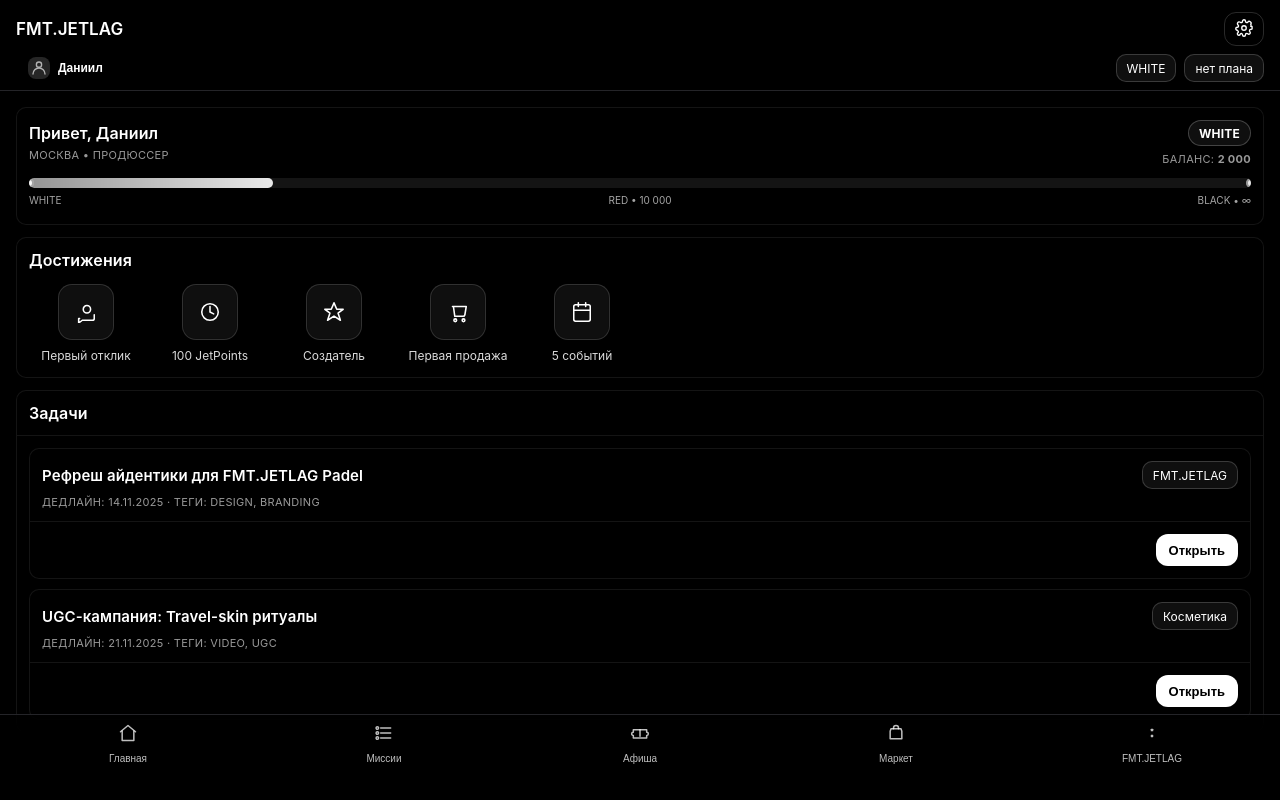
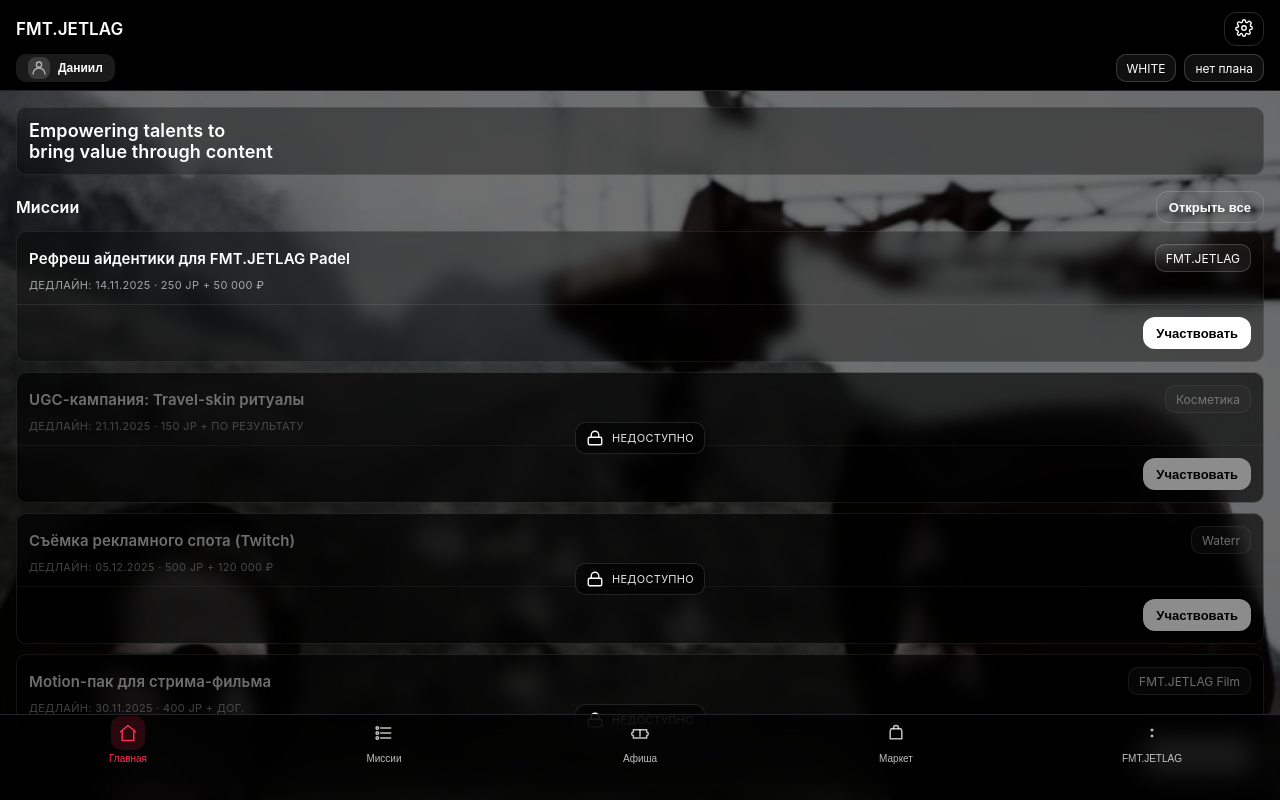
Before and after one commit to svechnikovdan-source/jetlag-tma, a Next.js app: page / in a window 1280 px wide. Shown: the top 800 px of the page. Built offline with nearby package versions, Linux system fonts and the light colour scheme.

Commit message:
UI tidy: stable icons, clean tabbar, full screens

```diff
--- a/app/page.tsx
+++ b/app/page.tsx
@@ -15,8 +15,8 @@
   Bag: () => (<svg width="20" height="20" viewBox="0 0 24 24" fill="none" stroke="currentColor" strokeWidth="1.8" strokeLinecap="round" strokeLinejoin="round"><path d="M6 7h12l1 3v9H5V10l1-3z"/><path d="M9 7V6a3 3 0 0 1 6 0v1"/></svg>),
   Brand: () => (<svg width="20" height="20" viewBox="0 0 24 24" fill="currentColor"><rect x="10.5" y="7" width="3" height="3" rx="0.5"/><rect x="10.5" y="14" width="3" height="3" rx="0.5"/></svg>),
   User: () => (<svg width="18" height="18" viewBox="0 0 24 24" fill="none" stroke="currentColor" strokeWidth="1.8" strokeLinecap="round" strokeLinejoin="round"><circle cx="12" cy="7.5" r="3.5"/><path d="M4 20a8 8 0 0 1 16 0"/></svg>),
-  Settings: () => (<svg width="18" height="18" viewBox="0 0 24 24" fill="none" stroke="currentColor" strokeWidth="1.8" strokeLinecap="round" strokeLinejoin="round"><circle cx="12" cy="12" r="3"/><path d="M19.4 15a1.6 1.6 0 0 0 .33 1.82l.06.06a2 2 0 1 1-2.83 2.83l-.06-.06a1.6 1.6 0 0 0-1.82-.33A1.6 1.6 0 0 0 14 21a2 2 0 0 1-4 0 1.6 1.6 0 0 0-1-1.51 1.6 1.6 0 0 0-1.82.33l-.06.06A2 2 0 1 1 4.29 17.9l.06-.06A1.6 1.6 0 0 0 4 16.02 1.6 1.6 0 0 0 2.49 15H3a2 2 0 0 1 0-4h.09c.67 0 1.27-.39 1.51-1a1.6 1.6 0 0 0-.33-1.82l-.06-.06A2 2 0 1 1 7.04 4.29l.06.06c.5.5 1.2.66 1.82.33A1.6 1.6 0 0 0 10 3a2 2 0 0 1 4 0 1.6 1.6 0 0 0 1.08 1.6c.62.33 1.32.17 1.82-.33l.06-.06A2 2 0 1 1 21 7.04l-.06.06c.5.5.66 1.2.33 1.82.24.61.84 1 1.51 1H21a2 2 0 0 1 0 4h-.09a1.6 1.6 0 0 0-1.51 1z"/></svg>),
-  Temple: () => (<svg width="18" height="18" viewBox="0 0 24 24" fill="none" stroke="currentColor" strokeWidth="1.8" strokeLinecap="round" strokeLinejoin="round"><path d="M3 10l9-5 9 5"/><path d="M4 10v8M8 10v8M12 10v8M16 10в8M20 10v8M2 18h20"/></svg>),
+  Settings: () => (<svg width="18" height="18" viewBox="0 0 24 24" fill="none" stroke="currentColor" strokeWidth="1.8" strokeLinecap="round" strokeLinejoin="round"><circle cx="12" cy="12" r="3"/><path d="M19.4 15a1.6 1.6 0 0 0 .33 1.82l.06.06a2 2 0 1 1-2.83 2.83l-.06-.06a1.6 1.6 0 0 0-1.82-.33A1.6 1.6 0 0 0 14 21a2 2 0 0 1-4 0 1.6 1.6 0 0 0-1-1.51 1.6 1.6 0 0 0-1.82.33l-.06.06A2 2 0 1 1 4.29 17.9l.06-.06A1.6 1.6 0 0 0 4 16.02 1.6 1.6 0 0 0 2.49 15H3a2 2 0 0 1 0-4h.09c.67 0 1.27-.39 1.51-1a1.6 1.6 0 0 0-.33-1.82l-.06-.06A2 2 0 1 1 7.04 4.29l.06.06c.5.5 1.2.66 1.82.33A1.6 1.6 0 0 0 10 3a2 2 0 0 1 4 0 1.6 1.6 0 0 0 1.08 1.6c.62.33 1.32.17 1.82-.33l.06-.06A2 2 0 1 1 21 7.04l-.06.06c-.5.5-.66 1.2-.33 1.82.24.61.84 1 1.51 1H21a2 2 0 0 1 0 4h-.09a1.6 1.6 0 0 0-1.51 1z"/></svg>),
+  Temple: () => (<svg width="18" height="18" viewBox="0 0 24 24" fill="none" stroke="currentColor" strokeWidth="1.8" strokeLinecap="round" strokeLinejoin="round"><path d="M3 10l9-5 9 5"/><path d="M4 10v8M8 10v8M12 10v8M16 10v8M20 10v8M2 18h20"/></svg>),
   Lock: () => (
     <svg width="18" height="18" viewBox="0 0 24 24" fill="none" stroke="currentColor" strokeWidth="1.8" strokeLinecap="round" strokeLinejoin="round">
       <rect x="3" y="11" width="18" height="10" rx="2" /><path d="M7 11V8a5 5 0 0 1 10 0v3" />
@@ -28,6 +28,7 @@
 type Mission = { id:string; brand:string; title:string; deadline:string; tags:string[]; rewards:{jetpoints:number; cash?:string}; minStatus:StatusLevel; requiredPlan:Exclude<PlanKey,null>|null; };
 type EventItem = { id:string; title:string; date:string; place:string; access:{minStatus:StatusLevel; plan:PlanKey}; price:number };
 type MarketItem = { id:string; type:"SERVICE"|"PRODUCT"; title:string; price:number; owner:string };
+type DailyItem = { id:string; title:string; tag:string; action?: string };
 
 const MISSIONS: Mission[] = [
   { id:"m1", brand:"FMT.JETLAG", title:"Рефреш айдентики для FMT.JETLAG Padel", deadline:"14.11.2025", tags:["design","branding"], rewards:{jetpoints:250, cash:"50 000 ₽"}, minStatus:"WHITE", requiredPlan:null },
@@ -51,9 +52,15 @@
 const PEOPLE = [
   { id:"u1", name:"Арсений", role:"Основатель" },
   { id:"u2", name:"Даниил", role:"Нефтянник" },
-  { id:"u3", name:"Бадри", role:"Грузин" },
-  { id:"u4", name:"9Mice", role:"Музыкант" },
+  { id:"u3", name:"Бадри", role:"Gruzin" },
+  { id:"u4", name:"9Mice", role:"Artist" },
   { id:"u5", name:"Kai Angel", role:"Музыкант" },
+];
+
+const DAILY: DailyItem[] = [
+  { id:"d1", title:"Протестируй 1 миссию и оставь фидбек", tag:"community" },
+  { id:"d2", title:"Сними короткий backstage 15–30 сек", tag:"ugc" },
+  { id:"d3", title:"Добавь 1 товар/услугу в маркет", tag:"market", action:"Опубликовать" },
 ];
 
 /** ── Primitives ───────────────────────────────────── */
@@ -82,7 +89,7 @@
         className="row"
         onClick={onProfile}
         aria-label="Профиль"
-        style={{gap:8, background:"transparent", border:"none", borderRadius:10, height:28, padding:"0 12px", alignItems:"center",}}
+        style={{gap:8, background:"#1a1a1a", border:"none", borderRadius:10, height:28, padding:"0 12px", alignItems:"center"}}
       >
         <span className="ava" style={{width:22,height:22, borderRadius:8, background:"rgba(255,255,255,.15)", display:"flex", alignItems:"center", justifyContent:"center"}}><Icon.User/></span>
         <span style={{fontSize:12,fontWeight:600,color:"white"}}>Даниил</span>
@@ -129,7 +136,15 @@
   </div>
 );
 
-const HomeScreen: React.FC<{go:React.Dispatch<React.SetStateAction<Tab>>}> = ({go}) => (
+/** HOME: 2 блока — Миссии + Jetlag Daily */
+const HomeScreen: React.FC<{
+  go:React.Dispatch<React.SetStateAction<Tab>>;
+  status: StatusLevel; plan: PlanKey;
+}> = ({go, status, plan}) => {
+  const canSee = (m: Mission) =>
+    rank(status) >= rank(m.minStatus) && (!m.requiredPlan || plan === m.requiredPlan);
+
+  return (
     <div
       className="page pad fade-in"
       style={{
@@ -144,21 +159,65 @@
       <div style={{ position: "absolute", inset: 0, background: "rgba(0,0,0,0.55)", zIndex: 0 }} />
       <div style={{ position: "relative", zIndex: 1 }}>
         <Hero />
+
+        {/* Блок: Миссии */}
         <div className="sp-4" />
-      <div className="grid-2">
-        {[
-          { k: "missions" as Tab, t: "Миссии", d: "Выбирай задачи" },
-          { k: "events" as Tab, t: "Афиша", d: "Митапы и турниры" },
-          { k: "market" as Tab, t: "Маркет", d: "Услуги и товары" },
-          { k: "jetlag" as Tab, t: "FMT.JETLAG", d: "Экосистема Джетлаг" },
-        ].map((b) => (
-          <div className="card" key={b.k}>
-            <div className="card-sec">
         <div className="row-b">
-                <div className="h2">{b.t}</div>
-                <Button kind="ghost" size="s" onClick={() => go(b.k)}>Открыть</Button>
+          <div className="h2">Миссии</div>
+          <Button kind="ghost" size="s" onClick={()=>go("missions")}>Открыть все</Button>
         </div>
-              <div className="t-body" style={{ marginTop: 6 }}>{b.d}</div>
+        <div className="sp-2" />
+        <div className="list">
+          {MISSIONS.map(m=>{
+            const locked = !canSee(m);
+            return (
+              <div className="card" key={m.id} style={{position:"relative", overflow:"hidden"}}>
+                {locked && (
+                  <div aria-hidden style={{ position:"absolute", inset:0, background:"rgba(0,0,0,0.45)", display:"flex", alignItems:"center", justifyContent:"center", zIndex:1 }}>
+                    <div className="row" style={{ gap: 8, padding: "6px 10px", borderRadius: 10, background: "rgba(0,0,0,0.55)", border: "1px solid rgba(255,255,255,0.12)" }}>
+                      <Icon.Lock />
+                      <span className="t-caption" style={{ color: "rgba(255,255,255,.9)" }}>Недоступно</span>
+                    </div>
+                  </div>
+                )}
+                <div className="card-sec" style={{opacity:locked?0.78:1}}>
+                  <div className="row-b">
+                    <div className="h2" style={{fontSize:15}}>{m.title}</div>
+                    <Chip>{m.brand}</Chip>
+                  </div>
+                  <div className="t-caption" style={{marginTop:6}}>
+                    Дедлайн: {m.deadline} · {m.rewards.jetpoints} JP{m.rewards.cash?` + ${m.rewards.cash}`:""}
+                  </div>
+                </div>
+                <div className="separator" />
+                <div className="card-sec" style={{display:"flex", justifyContent:"flex-end"}}>
+                  <Button size="s" className={locked?"btn-disabled":""} onClick={!locked?()=>go("missions"):undefined}>
+                    Участвовать
+                  </Button>
+                </div>
+              </div>
+            );
+          })}
+        </div>
+
+        {/* Блок: Jetlag Daily */}
+        <div className="sp-4" />
+        <div className="row-b">
+          <div className="h2">Jetlag Daily</div>
+          <Button kind="ghost" size="s" onClick={()=>alert("Скоро — полноценная лента Daily")}>Подробнее</Button>
+        </div>
+        <div className="sp-2" />
+        <div className="list">
+          {DAILY.map(d=>(
+            <div className="card" key={d.id} style={{background:"rgba(255,255,255,.05)"}}>
+              <div className="card-sec row-b">
+                <div>
+                  <div className="h2" style={{fontSize:14}}>{d.title}</div>
+                  <div className="t-caption" style={{marginTop:4}}>#{d.tag}</div>
+                </div>
+                {d.action && <Button kind="secondary" size="s" onClick={()=>alert(`${d.action} (демо)`)}>
+                  {d.action}
+                </Button>}
               </div>
             </div>
           ))}
@@ -166,6 +225,7 @@
       </div>
     </div>
   );
+};
 
 const MissionsScreen: React.FC<{status:StatusLevel; plan:PlanKey;}> = ({status, plan}) => {
   const canSee = (m: Mission) =>
@@ -295,24 +355,37 @@
 
       <div className="sp-4" />
 
+      <div className="card">
+        <div className="card-sec">
+          <div className="row-b">
+            <div className="row" style={{ gap: 10 }}>
+              <span className="ava" style={{ width: 28, height: 28, borderRadius: 8 }}>
+                <Icon.Temple />
+              </span>
+              <div className="h2">Усадьба JETLAG</div>
+            </div>
+            <Button kind="secondary" size="s" onClick={() => alert("3D-тур (демо)")}>Открыть 3D-тур</Button>
+          </div>
+          <div className="t-body" style={{ marginTop: 6 }}>Кампус для резиденций, съёмок и встреч сообщества.</div>
+        </div>
+      </div>
+
+      <div className="sp-4" />
+
       <div className="h2" style={{ marginBottom: 8 }}>Экосистема FMT.JETLAG</div>
-
-      {/* тут задаём флаг cta для каждой карточки */}
       <div className="grid-2">
         {[
-          { t: "Контент",     d: "Создаем контент для главных брендов мира", cta: true  },
-          { t: "Музыка",      d: "Лейбл с крупнейшими артистами России и СНГ",         cta: true  },
-          { t: "Образование", d: "Магистратура и бакалавр",             cta: true  },
-          { t: "Усадьба",     d: "Резиденция FMT.JETLAG",                               cta: true  },
-          { t: "Спорт",       d: "Скоро открытие",                                      cta: false }, // ← без кнопки
-          { t: "Продукты",    d: "Скоро запуск",                                        cta: false }, // ← без кнопки
+          { t: "Продакшн", d: "Создаем контент для главных брендов мира" },
+          { t: "Музыка", d: "Лейбл с крупнейшими артистами России и СНГ" },
+          { t: "Спорт", d: "Скоро открытие" },
+          { t: "Продукты", d: "Скоро запуск" },
         ].map((p, i) => (
           <div className="card" key={i}>
             <div className="card-sec">
               <div className="h2">{p.t}</div>
               <div className="t-body" style={{ marginTop: 4 }}>{p.d}</div>
               <div className="sp-3" />
-              {p.cta && <Button kind="secondary" size="s">Подробнее</Button>}
+              <Button kind="secondary" size="s">Подробнее</Button>
             </div>
           </div>
         ))}
@@ -370,127 +443,54 @@
   </div>
 );
 
-/** ── Новый экран: Профиль (новый формат) ─────────── */
-const ProfileScreen: React.FC<{
-  status: StatusLevel;
-  plan: PlanKey;
-  jetpoints: number;
-  next: number;                  // оставим параметр, но он теперь не влияет на бар
-  onSettings: () => void;
-}> = ({ status, plan, jetpoints, onSettings }) => {
-  // данные профиля (потом подставим реальные из Telegram init-data)
-  const profile = {
-    username: "Привет, Даниил",
-    city: "Москва",
-    role: "Продюссер",
-  };
-
-  // логика статуса/прогресса
-  const RED_GOAL = 10_000;                       // переход на RED
-  const isBlack = status === "BLACK";
-  const pct = isBlack ? 1 : Math.min(1, Math.max(0, jetpoints / RED_GOAL));
-  const pctPercent = Math.round(pct * 100);
-
-  // цвет бейджа статуса
-  const statusColor =
-    status === "RED" ? "var(--red)" :
-    status === "BLACK" ? "var(--muted)" : "var(--text)";
-
+/** ── Профиль ─────────────────────────────────────── */
+const ProfileScreen: React.FC<{status:StatusLevel; plan:PlanKey; jetpoints:number; next:number; onSettings:()=>void;}> =
+({ status, plan, jetpoints, next, onSettings }) => {
+  const progress = Math.min(100, Math.round((jetpoints / next) * 100));
+  const ACTIVE = MISSIONS.slice(0, 2);
+  const ACH = [
+    { id:"a1", title:"Первый отклик", desc:"Отправил 1 заявку на миссию" },
+    { id:"a2", title:"100 JetPoints", desc:"Накопил 100 JP" },
+    { id:"a3", title:"Создатель", desc:"Опубликовал товар/услугу" },
+  ];
   return (
     <div className="page pad fade-in">
-      {/* Хедер профиля */}
       <div className="card">
         <div className="card-sec">
           <div className="row-b">
-            <div>
-              <div className="h2" style={{fontSize:16, lineHeight:1.15}}>
-                {profile.username}
+            <div className="h2">@username</div>
+            <Chip>{status}</Chip>
           </div>
-              <div className="t-caption" style={{marginTop:6}}>
-                {profile.city} • {profile.role}
+          <div className="t-caption" style={{marginTop:4}}>Москва · Дизайнер</div>
+          <div className="t-caption" style={{marginTop:4}}>Баланc: {jetpoints}</div>
+          <div className="progress"><div className="progress__bar" style={{ width: `${progress}%` }} /></div>
+          <div className="t-caption" style={{ marginTop: 6 }}>План: {plan ?? "нет плана"}</div>
         </div>
       </div>
 
-            <div style={{textAlign:"right"}}>
-              <div className="status-badge" style={{color:statusColor,borderColor:"rgba(255,255,255,.22)"}}>
-                {status}
-              </div>
-              <div className="t-caption" style={{marginTop:6}}>
-                Баланс: <b>{jetpoints.toLocaleString("ru-RU")}</b>
-              </div>
-            </div>
-          </div>
+      <div className="sp-3" />
 
-          {/* Прогресс-бар WHITE → RED → BLACK */}
-          <div className="sp-3" />
-          <div className="status-track">
-            <div className="status-track__bar" style={{width: `${pctPercent}%`}} />
-            {/* метки-точки */}
-            <span className="status-tick" style={{left:"0%"}} />
-            <span className="status-tick" style={{left:"100%"}} />
-          </div>
-          <div className="status-legend">
-            <div className="status-legend__item">WHITE</div>
-            <div className="status-legend__item">RED • 10 000</div>
-            <div className="status-legend__item">BLACK • ∞</div>
-          </div>
-
-          <div className="t-caption" style={{marginTop:6}}>
-
-          </div>
-        </div>
-      </div>
-
-            {/* Достижения — горизонтальный скролл */}
-      <div className="sp-3" />
       <div className="card">
         <div className="card-sec">
           <div className="h2">Достижения</div>
-          <div className="sp-2" />
-
-          {/* список в одну строку со скроллом */}
-          <div className="ach-scroll">
-            {[
-              { id:"a1", title:"Первый отклик", icon:(
-                <svg width="22" height="22" viewBox="0 0 24 24" fill="none" stroke="currentColor" strokeWidth="1.7" strokeLinecap="round" strokeLinejoin="round">
-                  <path d="M21 15v4a2 2 0 0 1-2 2H8l-4 3v-5H5" />
-                  <path d="M17 9a4 4 0 1 1-8 0 4 4 0 0 1 8 0z"/>
-                </svg>
-              )},
-              { id:"a2", title:"100 JetPoints", icon:(
-                <svg width="22" height="22" viewBox="0 0 24 24" fill="none" stroke="currentColor" strokeWidth="1.7" strokeLinecap="round" strokeLinejoin="round">
-                  <circle cx="12" cy="12" r="9"/>
-                  <path d="M12 6v6l4 2"/>
-                </svg>
-              )},
-              { id:"a3", title:"Создатель", icon:(
-                <svg width="22" height="22" viewBox="0 0 24 24" fill="none" stroke="currentColor" strokeWidth="1.7" strokeLinecap="round" strokeLinejoin="round">
-                  <path d="M12 2l3 7h7l-5.6 4.1L19 21l-7-4.5L5 21l2.6-7.9L2 9h7z"/>
-                </svg>
-              )},
-              { id:"a4", title:"Первая продажа", icon:(
-                <svg width="22" height="22" viewBox="0 0 24 24" fill="none" stroke="currentColor" strokeWidth="1.7" strokeLinecap="round" strokeLinejoin="round">
-                  <path d="M6 6h15l-1.5 9a2 2 0 0 1-2 1.7H8.5L7 6z"/><circle cx="9" cy="21" r="1.5"/><circle cx="18" cy="21" r="1.5"/>
-                </svg>
-              )},
-              { id:"a5", title:"5 событий", icon:(
-                <svg width="22" height="22" viewBox="0 0 24 24" fill="none" stroke="currentColor" strokeWidth="1.7" strokeLinecap="round" strokeLinejoin="round">
-                  <rect x="3" y="4" width="18" height="18" rx="2"/><path d="M16 2v4M8 2v4M3 10h18"/>
-                </svg>
-              )},
-            ].map(a=>(
-              <div className="ach" key={a.id}>
-                <div className="ach__icon">{a.icon}</div>
-                <div className="ach__txt">{a.title}</div>
+        </div>
+        <div className="separator" />
+        <div className="card-sec">
+          <div className="list">
+            {ACH.map(a=>(
+              <div className="card" key={a.id} style={{ background:"rgba(255,255,255,.05)" }}>
+                <div className="card-sec">
+                  <div className="h2" style={{ fontSize: 14 }}>{a.title}</div>
+                  <div className="t-caption" style={{ marginTop: 4 }}>{a.desc}</div>
+                </div>
               </div>
             ))}
           </div>
         </div>
       </div>
 
+      <div className="sp-3" />
 
-      {/* Активные задачи (как было) */}
-      <div className="sp-3" />
       <div className="card">
         <div className="card-sec">
           <div className="h2">Задачи</div>
@@ -498,16 +498,14 @@
         <div className="separator" />
         <div className="card-sec">
           <div className="list">
-            {MISSIONS.slice(0, 2).map(m=>(
+            {ACTIVE.map(m=>(
               <div className="card" key={m.id}>
                 <div className="card-sec">
                   <div className="row-b">
                     <div className="h2" style={{ fontSize: 15 }}>{m.title}</div>
                     <Chip>{m.brand}</Chip>
                   </div>
-                  <div className="t-caption" style={{ marginTop: 6 }}>
-                    Дедлайн: {m.deadline} · Теги: {m.tags.join(", ")}
-                  </div>
+                  <div className="t-caption" style={{ marginTop: 6 }}>Дедлайн: {m.deadline} · Теги: {m.tags.join(", ")}</div>
                 </div>
                 <div className="separator" />
                 <div className="card-sec" style={{ display:"flex", justifyContent:"flex-end" }}>
@@ -515,7 +513,6 @@
                 </div>
               </div>
             ))}
-            {MISSIONS.length===0 && <div className="t-caption">Активных задач пока нет.</div>}
           </div>
         </div>
       </div>
@@ -525,10 +522,10 @@
 
 /** ── Root ─────────────────────────────────────────── */
 export default function App(){
-  const [tab, setTab] = useState<Tab>("profile");
+  const [tab, setTab] = useState<Tab>("home");
   const [status] = useState<StatusLevel>("WHITE");
   const [plan]   = useState<PlanKey>(null);
-  const jetpoints = 2000;
+  const jetpoints = 260;
 
   return (
     <>
@@ -539,7 +536,7 @@
         onSettings={()=>alert("Настройки (демо)")}
       />
 
-      {tab==="home" && <HomeScreen go={setTab}/>}
+      {tab==="home" && <HomeScreen go={setTab} status={status} plan={plan}/>}
       {tab==="missions" && <MissionsScreen status={status} plan={plan}/>}
       {tab==="events" && <EventsScreen status={status} plan={plan}/>}
       {tab==="market" && <MarketScreen/>}
```
Lines whose indentation alone changed are shown as unchanged.
